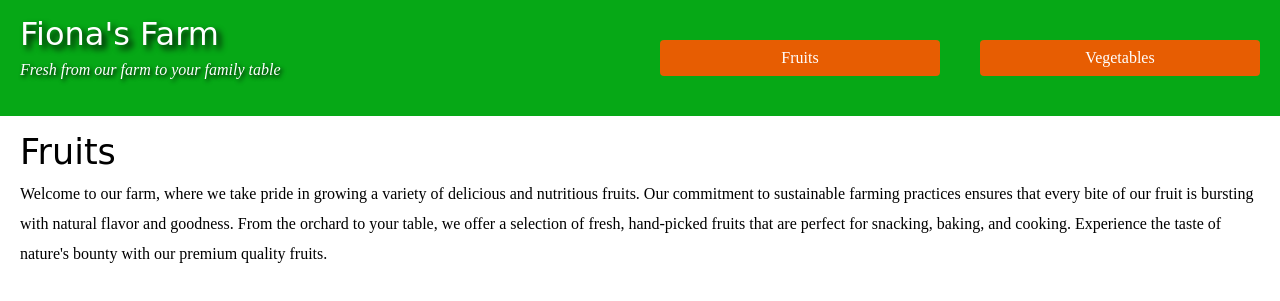
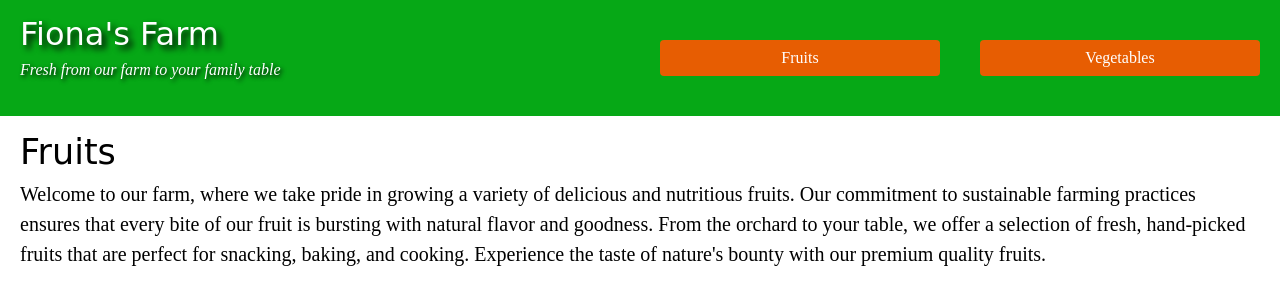
Before and after one commit to JCreta/farm, a plain HTML site: page index.html in a window 1280 px wide. Shown: the top 301 px of the page. Drawn offline with Linux system fonts and the light colour scheme; a web font is replaced by a local one.

Commit message:
Update styles.css
footer address

```diff
--- a/styles.css
+++ b/styles.css
@@ -322,11 +322,6 @@ footer h2 {
         grid-row: 2/3;
     }
 
-    footer address, p{
-        font-size: 0.8em;
-    }
-
-
     #copy-r{
         grid-column: 1/3;
     }
```
